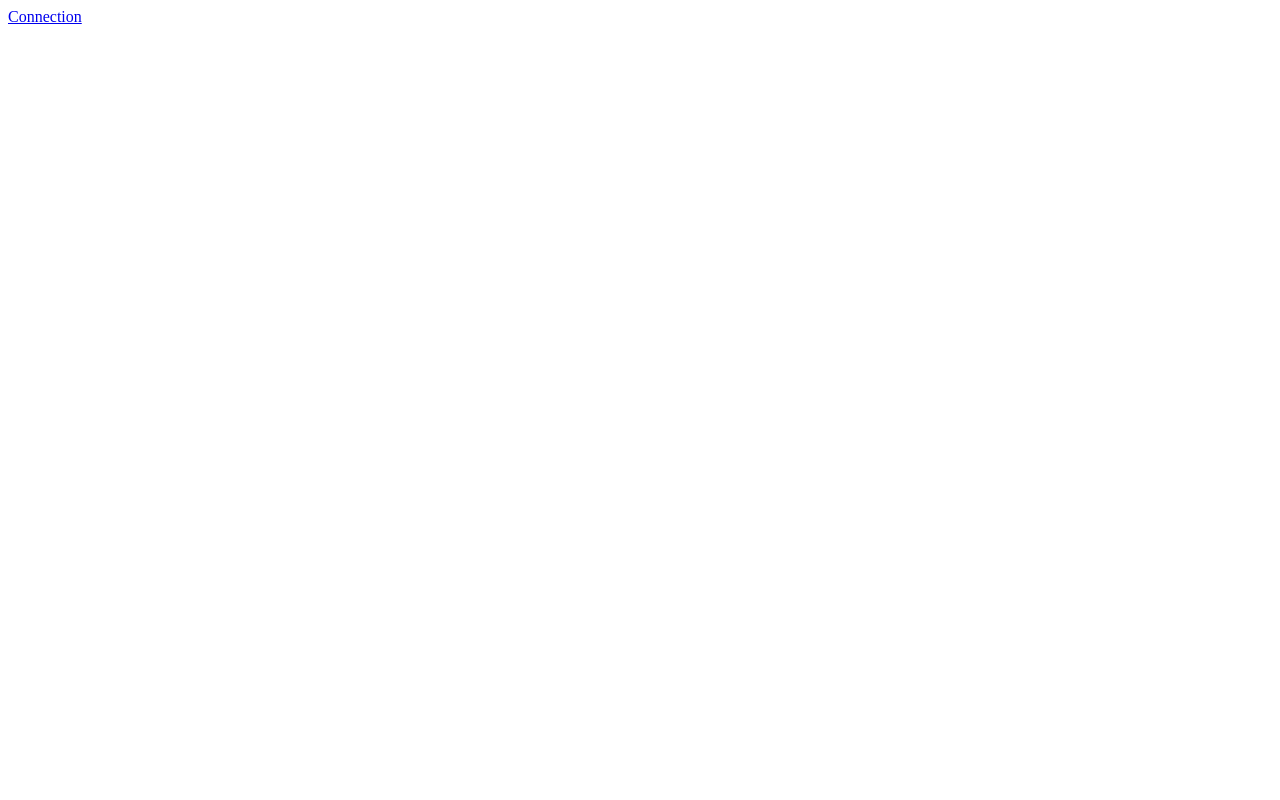
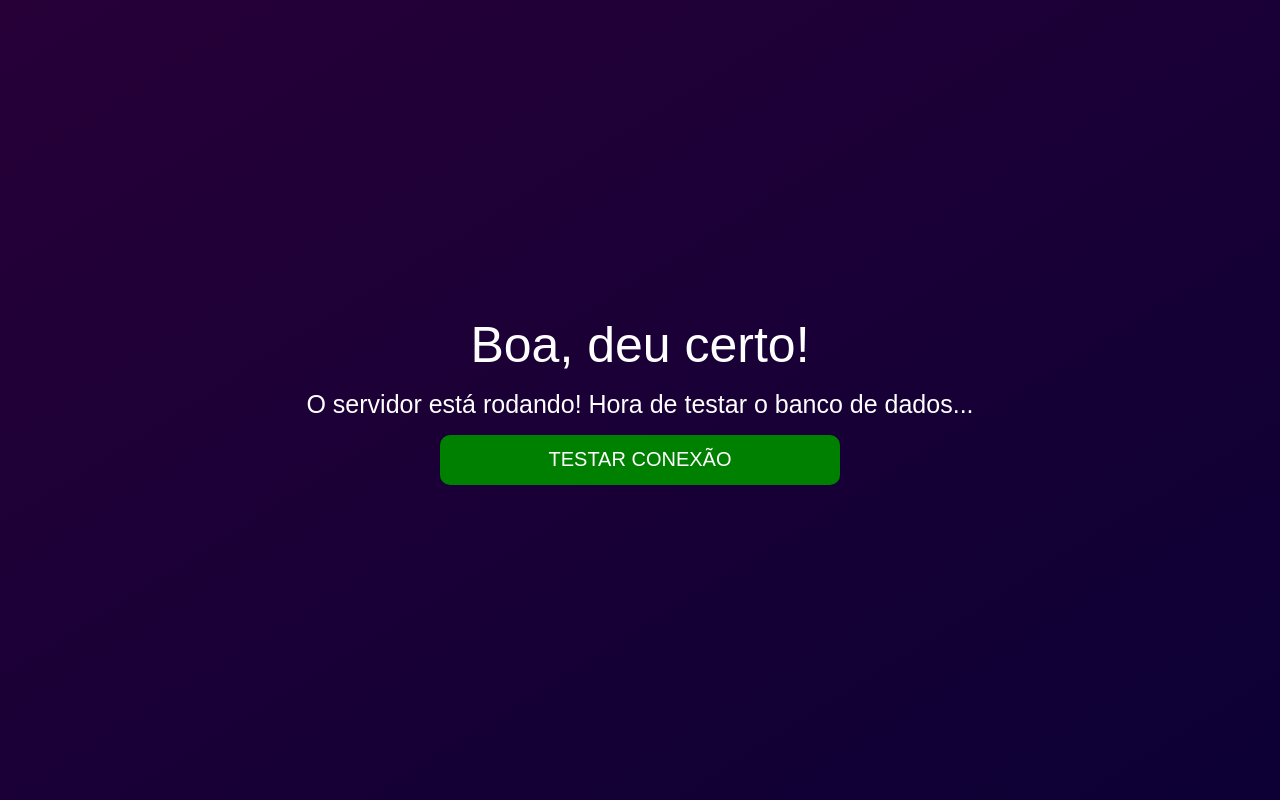
Before and after one commit to felipefcvt/config-docker, a PHP site: page / in a window 1280 px wide. Before the commit the page is almost empty. Run offline with PHP 8.4, Linux system fonts and the light colour scheme.

Commit message:
add. estilos as págs. index e connection

```diff
--- /dev/null
+++ b/app/assets/css/global.css
@@ -0,0 +1,53 @@
+* {
+  margin: 0;
+  padding: 0;
+  font-family: "Arial", sans-serif;
+}
+
+body {
+  display: flex;
+  justify-content: center;
+  align-items: center;
+  height: 100vh;
+  background: linear-gradient(to bottom right, #270038, #0c0034);
+}
+
+h1, p, a {
+    color: #fff;
+    font-weight: 300;
+}
+
+.container {
+  display: flex;
+  flex-direction: column;
+  justify-content: center;
+  align-items: center;
+  gap: 1em;
+}
+
+.container h1 {
+    font-size: 50px;
+}
+
+.container p {
+    font-size: 25px;
+}
+
+.container a {
+    display: flex;
+    justify-content: center;
+    align-items: center;
+    text-decoration: none;
+    width: 400px;
+    height: 50px;
+    background: green;
+    text-transform: uppercase;
+    font-size: 20px;
+    border-radius: 10px;
+    transition: all 0.3s ease-in-out;
+}
+
+.container a:hover {
+    background: lime;
+    color: #000;
+}
--- a/app/index.php
+++ b/app/index.php
@@ -4,9 +4,14 @@
     <meta charset="UTF-8">
     <meta http-equiv="X-UA-Compatible" content="IE=edge">
     <meta name="viewport" content="width=device-width, initial-scale=1.0">
-    <title>Document</title>
+    <link rel="stylesheet" href="./assets/css/global.css">
+    <title>Bem-vindo ao Projeto Project-Two</title>
 </head>
 <body>
-    <a href="connection.php">Connection</a>
+    <div class="container">
+        <h1>Boa, deu certo!</h1>
+        <p>O servidor está rodando! Hora de testar o banco de dados...</p>
+        <a href="connection.php" class="btn">Testar conexão</a>
+    </div>
 </body>
 </html>
```
Also changed, not shown: app/connection.php (+16 -3 lines).
